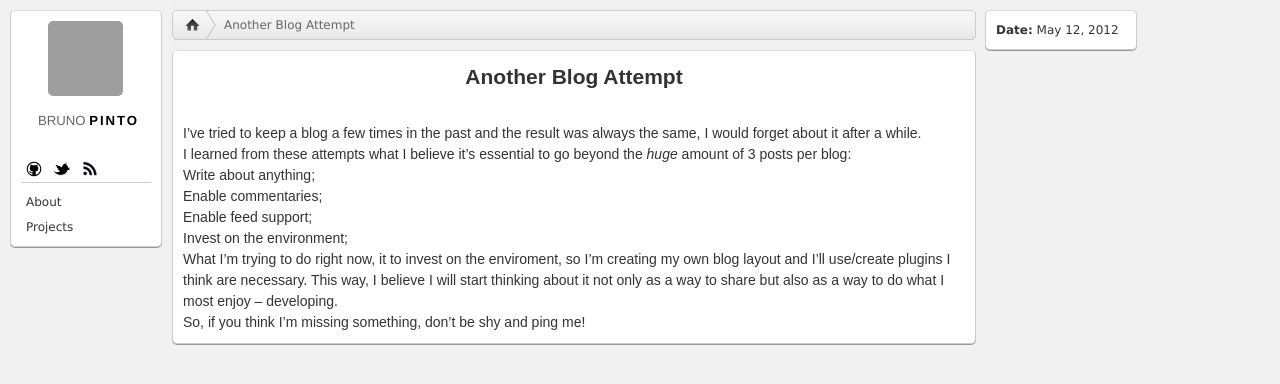
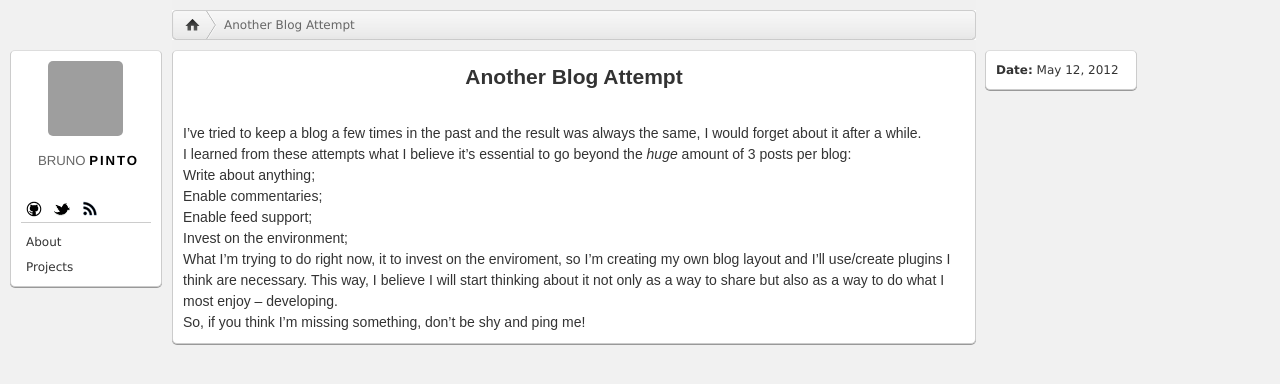
Before and after one commit to bpinto/bpinto.github.com, a Jekyll site: the page built from _posts/2012-05-12-another-blog-attempt.markdown, in a window 1280 px wide. Shown: the top 384 px of the page. Built offline with Jekyll 4.4.1, drawn with Linux system fonts in a browser that asks for light colours; some web fonts are replaced; grey boxes are pictures that could not be loaded.

Commit message:
aligning boxes sections

```diff
--- a/css/base.css
+++ b/css/base.css
@@ -35,7 +35,7 @@ a:hover {
 .sidebar {
   position: fixed;
   left: 10px;
-  top: 10px;
+  top: 50px;
 }
   .sidebar a {
     color: #333;
@@ -192,7 +192,7 @@ a:hover {
 .info {
   left: 985px;
   position: fixed;
-  top: 10px;
+  top: 50px;
 }
 
   .info ol {
```
